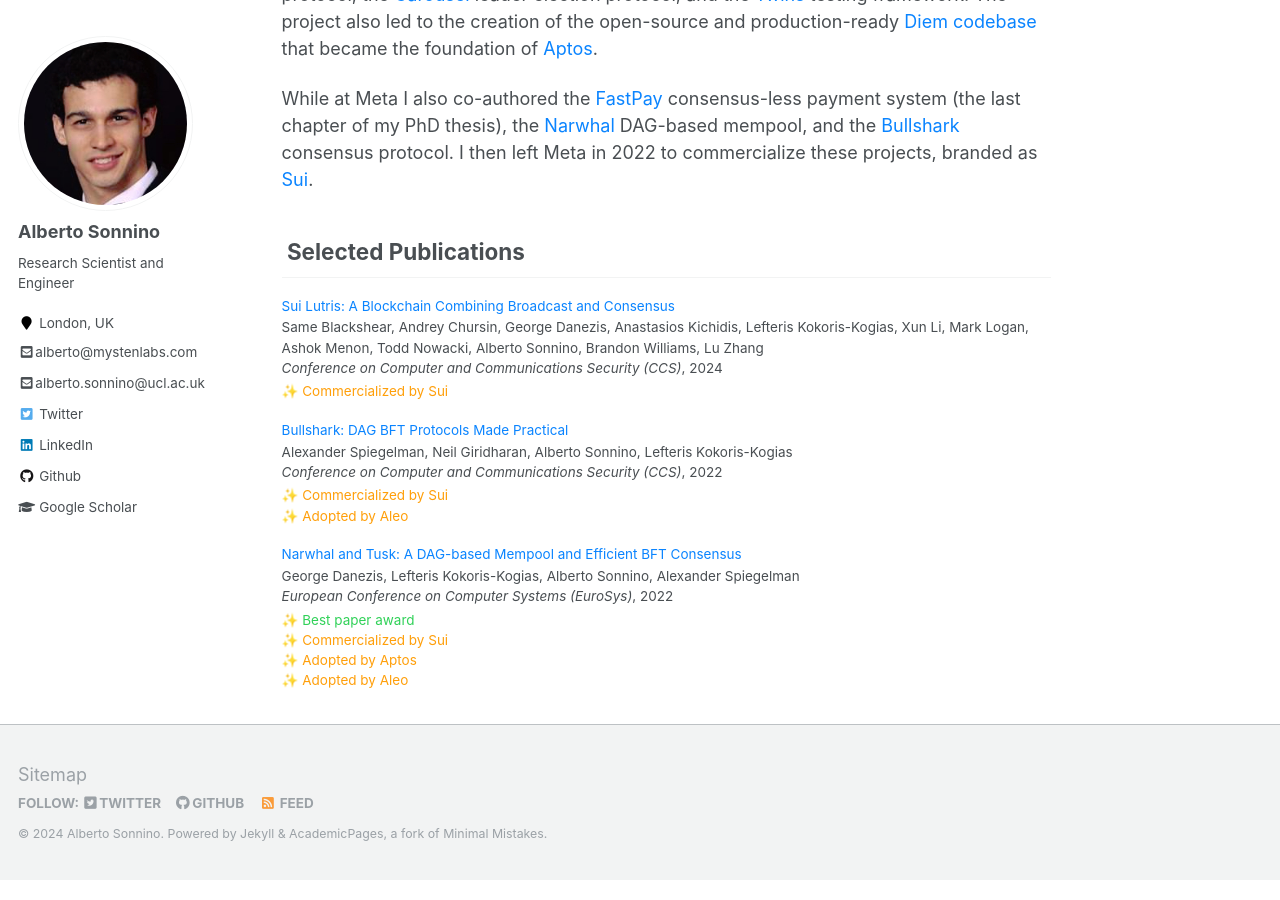
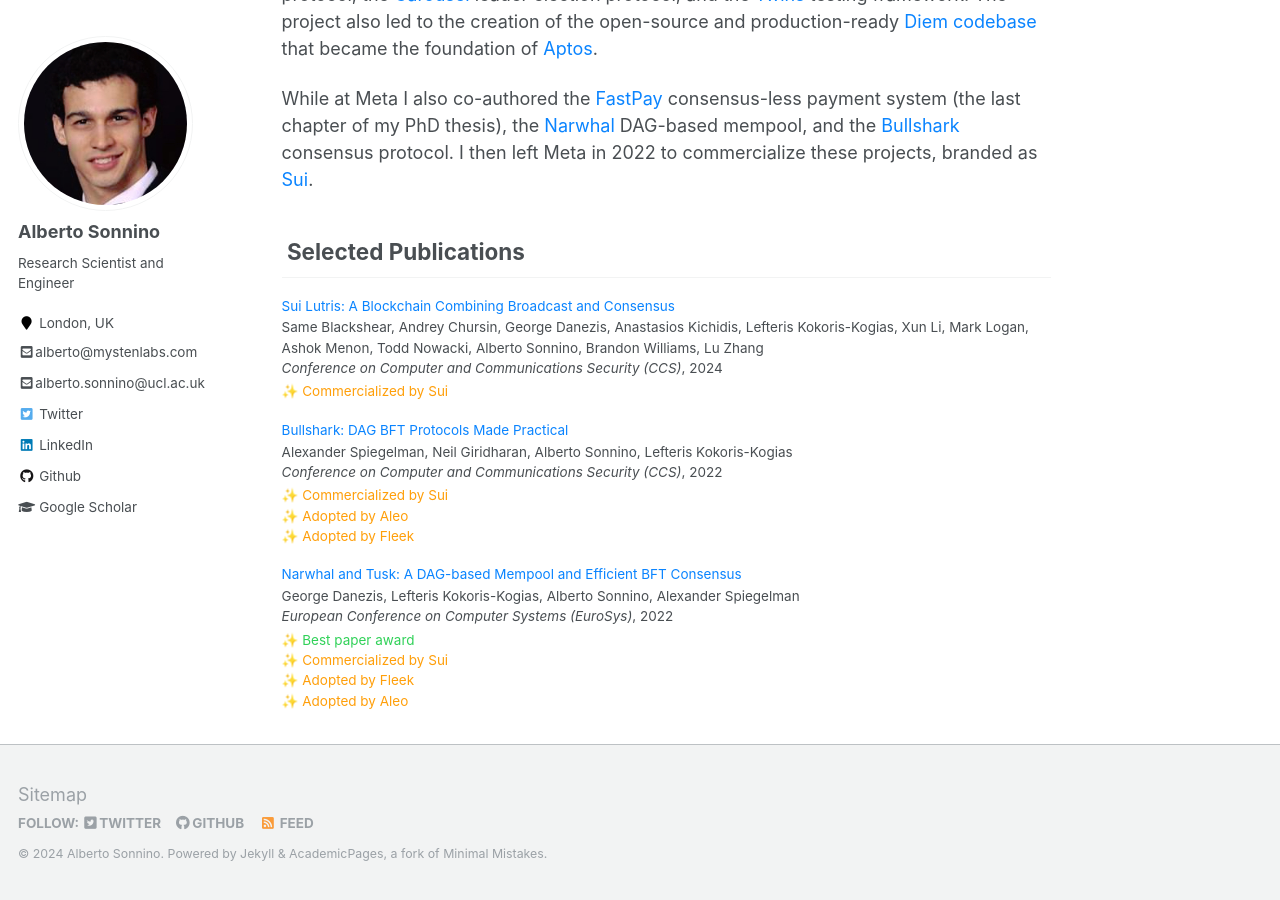
Before and after one commit to asonnino/asonnino.github.io, a Jekyll site: the page built from _pages/about.md, in a window 1280 px wide and 900 px high, scrolled down 939 px. Built offline with Jekyll 4.4.1, drawn with Linux system fonts in a browser that asks for light colours.

Commit message:
Update papers adoptions

```diff
--- a/_data/papers.json
+++ b/_data/papers.json
@@ -219,7 +219,11 @@
     "venue": "Conference on Computer and Communications Security (CCS)",
     "date": 2022,
     "filename": "bullshark.pdf",
-    "adoptions": ["Commercialized by Sui", "Adopted by Aleo"]
+    "adoptions": [
+      "Commercialized by Sui",
+      "Adopted by Aleo",
+      "Adopted by Fleek"
+    ]
   },
   {
     "category": "publication",
@@ -255,7 +259,7 @@
     "awards": ["Best paper award"],
     "adoptions": [
       "Commercialized by Sui",
-      "Adopted by Aptos",
+      "Adopted by Fleek",
       "Adopted by Aleo"
     ]
   },
```
